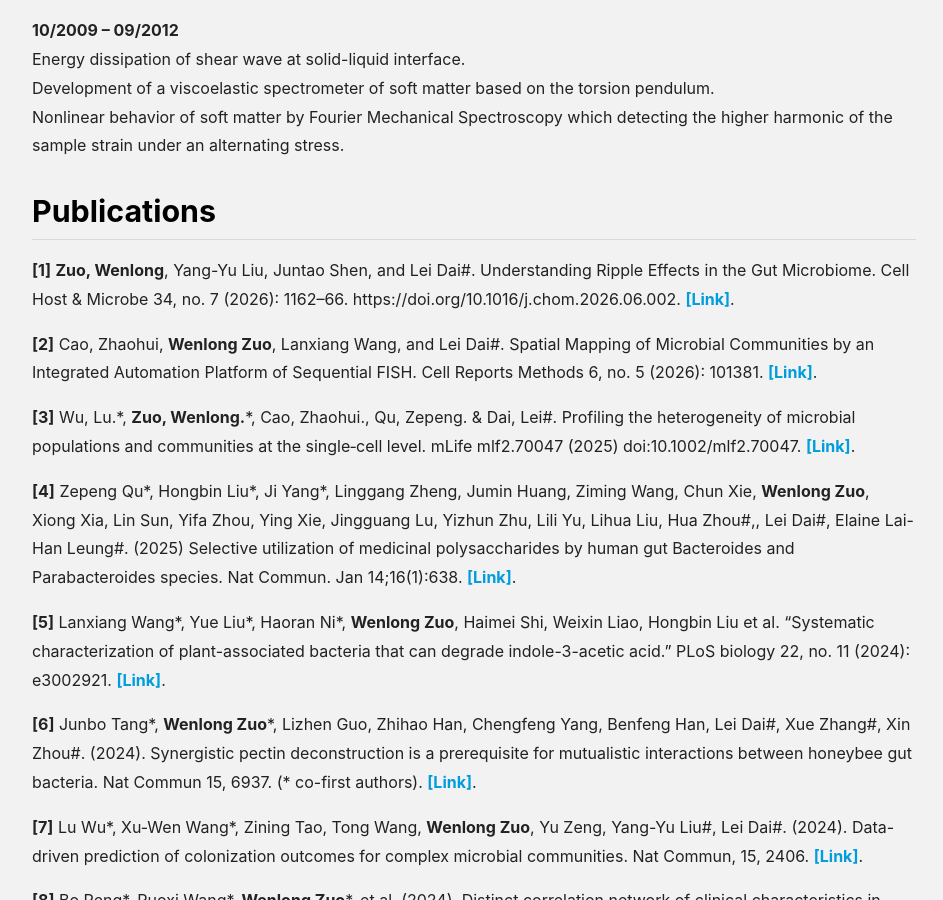
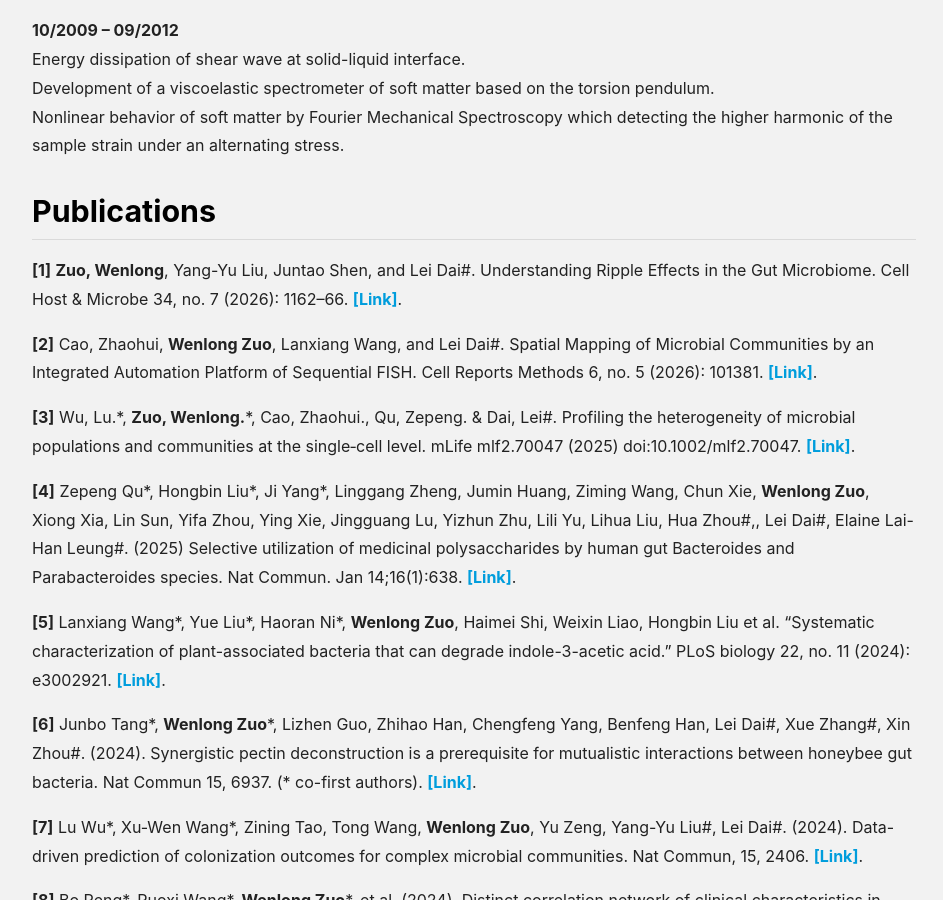
Before and after one commit to JacobZuo/jacobzuo.github.io, a Jekyll site: the page built from about.md, in a window 1280 px wide and 900 px high, scrolled down 2027 px. Shown: the whole window, without its empty margins (166-1109 px from the left). Built offline with Jekyll 4.4.1, drawn with Linux system fonts in a browser that asks for light colours; nearby versions of some CDN libraries; some of the changed lines change nothing that is shown.

Commit message:
Fix formatting of publication links in about.md

```diff
--- a/about.md
+++ b/about.md
@@ -74,7 +74,7 @@ Nonlinear behavior of soft matter by Fourier Mechanical Spectroscopy which detec
 
 ## Publications
 
-**[1]** **Zuo, Wenlong**, Yang-Yu Liu, Juntao Shen, and Lei Dai\#. Understanding Ripple Effects in the Gut Microbiome. Cell Host & Microbe 34, no. 7 (2026): 1162–66. https://doi.org/10.1016/j.chom.2026.06.002. [[Link]](https://authors.elsevier.com/a/1nPAl6t8JEyQmj).
+**[1]** **Zuo, Wenlong**, Yang-Yu Liu, Juntao Shen, and Lei Dai\#. Understanding Ripple Effects in the Gut Microbiome. Cell Host & Microbe 34, no. 7 (2026): 1162–66. [[Link]](https://authors.elsevier.com/a/1nPAl6t8JEyQmj).
 
 **[2]** Cao, Zhaohui, **Wenlong Zuo**, Lanxiang Wang, and Lei Dai\#. Spatial Mapping of Microbial Communities by an Integrated Automation Platform of Sequential FISH. Cell Reports Methods 6, no. 5 (2026): 101381. [[Link]](https://doi.org/10.1016/j.crmeth.2026.101381).
 
```
